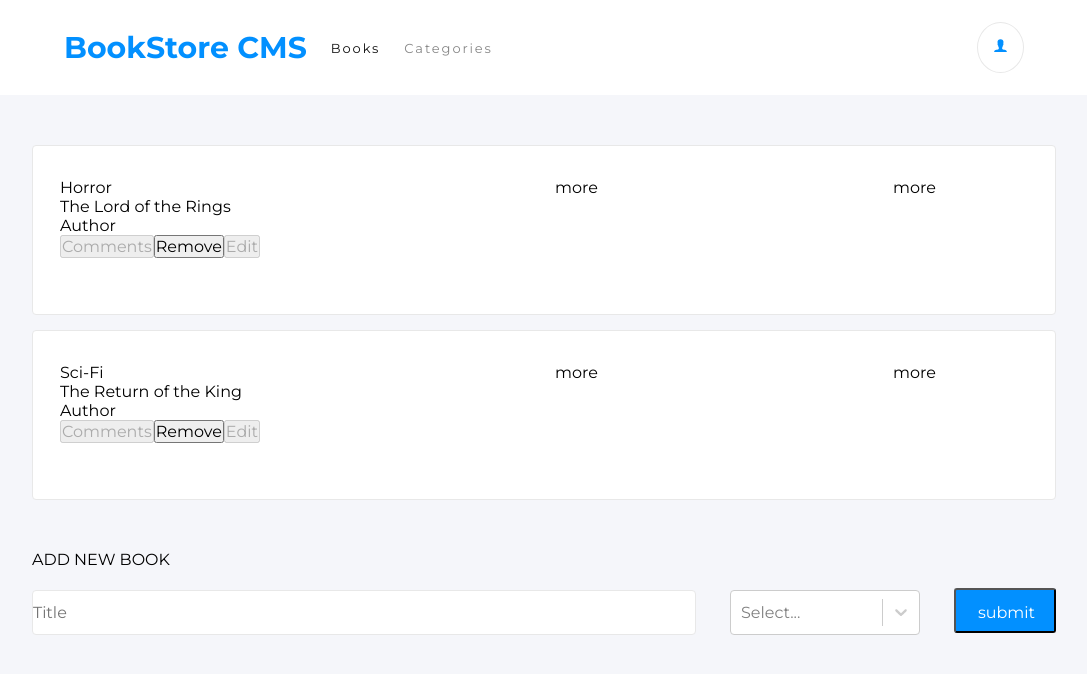
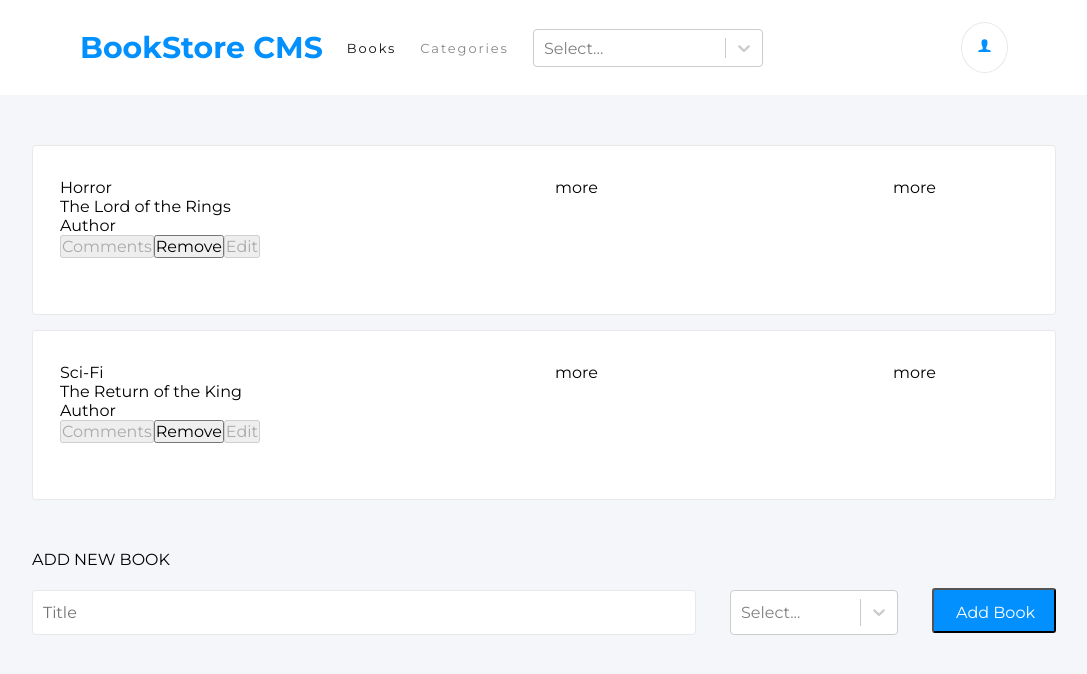
Before and after one commit to sergiocortessat/Redux_Bookstore, a React (Create React App) app: page / in a window 1280 px wide. Shown: the top 674 px of the page, without its empty margins (96-1183 px from the left). Built offline with nearby package versions, Linux system fonts and the light colour scheme.

Commit message:
Add style to bookforms

```diff
--- a/src/CSS/BookForm.scss
+++ b/src/CSS/BookForm.scss
@@ -20,6 +20,7 @@ $black-two: #121212;
     border-radius: 4px;
     border: solid 1px #e8e8e8;
     background-color: white;
+    padding-left: 10px;
   }
 
   .book-category {
--- a/src/CSS/NavBar.scss
+++ b/src/CSS/NavBar.scss
@@ -13,7 +13,7 @@ header {
   .header-text {
     display: flex;
     align-items: center;
-    margin-left: 10rem;
+    margin-left: 11rem;
   }
 
   .header-text > * {
@@ -39,8 +39,13 @@ header {
     opacity: 0.5;
   }
 
+  .css-2b097c-container {
+    width: 230px;
+    border-radius: 4px;
+  }
+
   .oval {
-    margin-right: 10rem;
+    margin-right: 11rem;
     padding: 0.875rem;
     border: solid 1px #e8e8e8;
     border-radius: 50%;
--- a/src/Containers/BooksForm.js
+++ b/src/Containers/BooksForm.js
@@ -27,7 +27,7 @@ const BooksForm = () => {
           <input type="text" className="form-control book-title" placeholder="Title" name="title" onChange={(e) => setTitle(e.target.value)} />
         </label>
         <Select options={options} onChange={handleSelect} className="book-category" />
-        <input type="submit" value="submit" className="submit-button" />
+        <input type="submit" value="Add Book" className="submit-button" />
       </form>
     </div>
   );
--- a/src/Containers/NavBar.js
+++ b/src/Containers/NavBar.js
@@ -23,8 +23,8 @@ const NavBar = () => {
       <div className="header-text">
         <h1 className="bookstore-cms">BookStore CMS</h1>
         <p className="books">Books</p>
-        {/* <CategoryFilter handleOnChange={handleOnChange} options={options} /> */}
         <p className="categories">Categories</p>
+        <CategoryFilter handleOnChange={handleOnChange} options={options} />
       </div>
       <i className="oval">
         <IoIosPerson />
```
